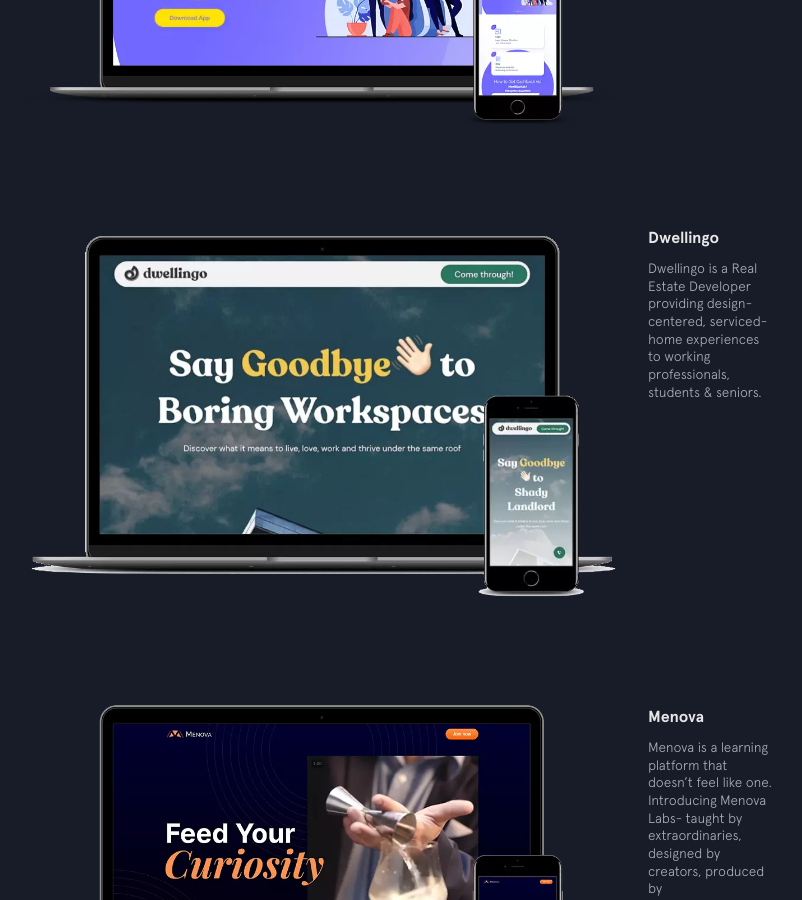
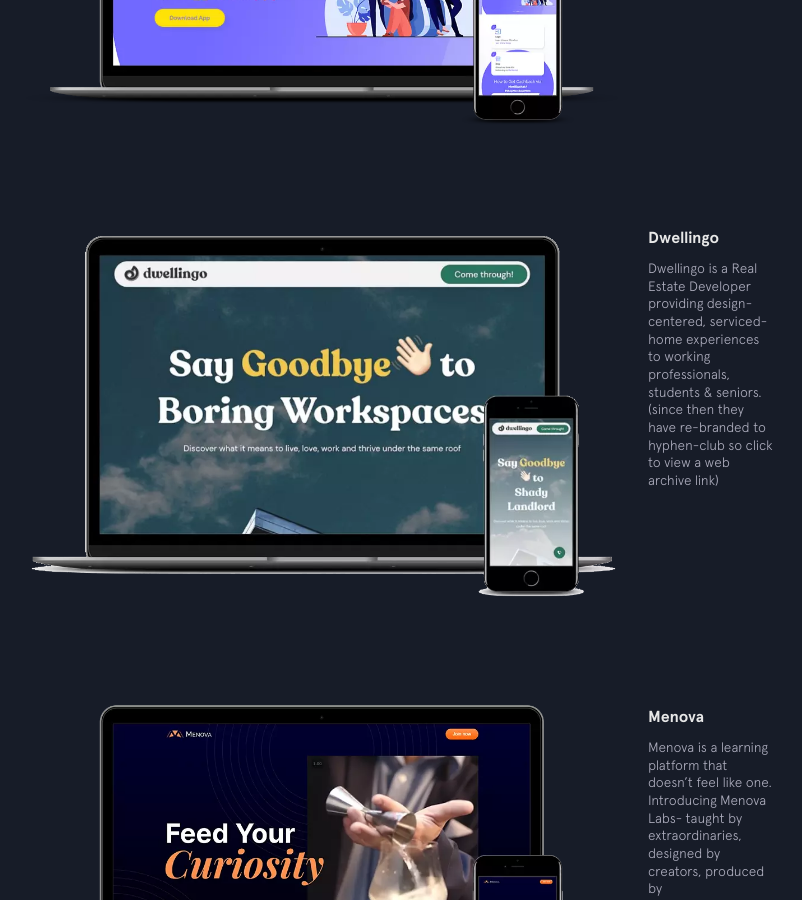
Before and after one commit to adarshsingh87/adarshsingh87.github.io, a Jekyll site: the page built from index.html, in a window 1280 px wide and 900 px high, scrolled down 2360 px. Shown: the whole window, without its empty margins (392-1194 px from the left). Built offline with Jekyll 4.4.1, drawn with Linux system fonts in a browser that asks for light colours.

Commit message:
fix: dwellingo url change

```diff
--- a/_includes/featured-projects.html
+++ b/_includes/featured-projects.html
@@ -17,16 +17,16 @@
     </div>
     <div class="project blistabloc">
       <figure class="project__pic">
-        <a rel="noreferrer" href="https://www.dwellingo.in/" target="_blank">
+        <a rel="noreferrer" href="https://web.archive.org/web/20220401185301/https://www.dwellingo.in/" target="_blank">
           <img src="{{site.baseurl}}/img/featured/dwellingo/dwellingo.webp" alt="dwellingo website">
         </a>
       </figure>
       <figcaption class="project__caption">
         <div class="project__name">
-          <a rel="noreferrer" href="https://www.dwellingo.in/" target="_blank">Dwellingo</a>
+          <a rel="noreferrer" href="https://web.archive.org/web/20220401185301/https://www.dwellingo.in/" target="_blank">Dwellingo</a>
         </div>
         <p>Dwellingo is a Real Estate Developer providing design-centered, serviced-home experiences to working professionals,
-        students & seniors.</p>
+        students & seniors. (since then they have re-branded to hyphen-club so click to view a web archive link)</p>
       </figcaption>
     </div>
 
```
